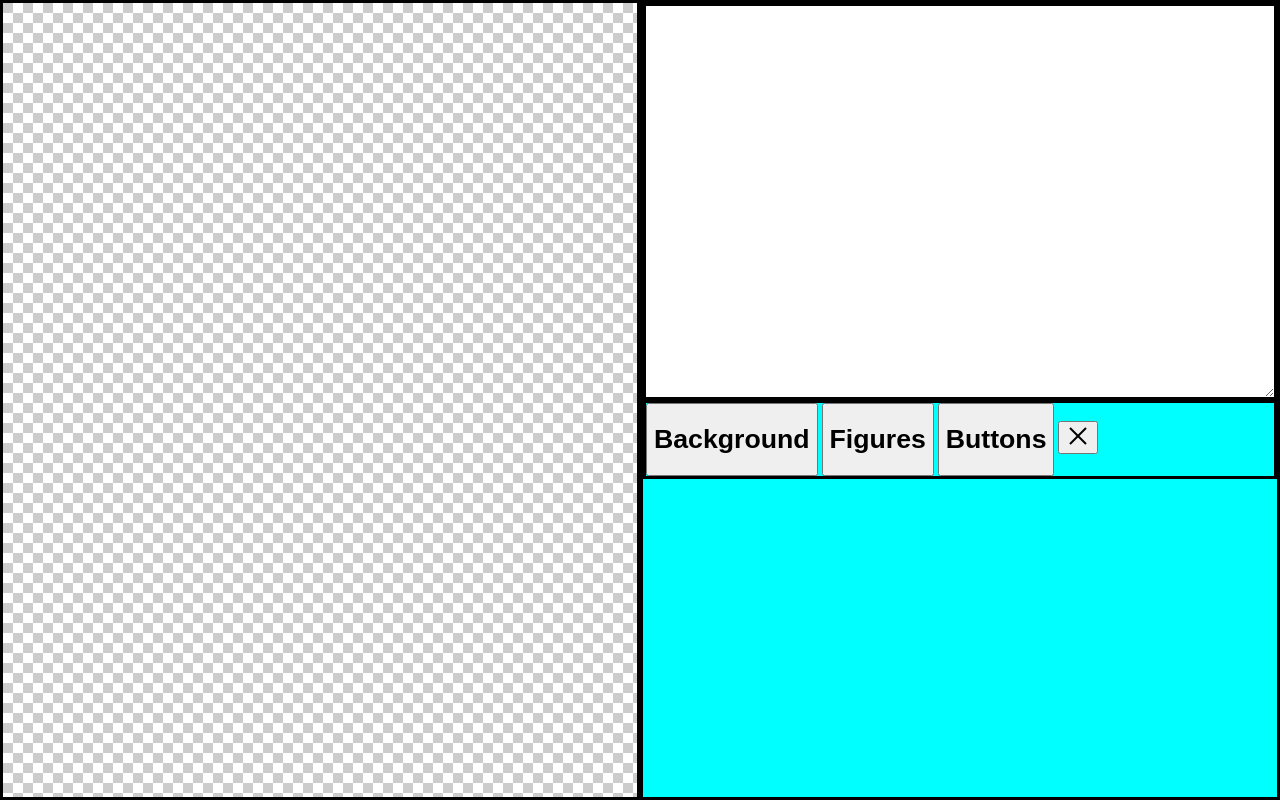
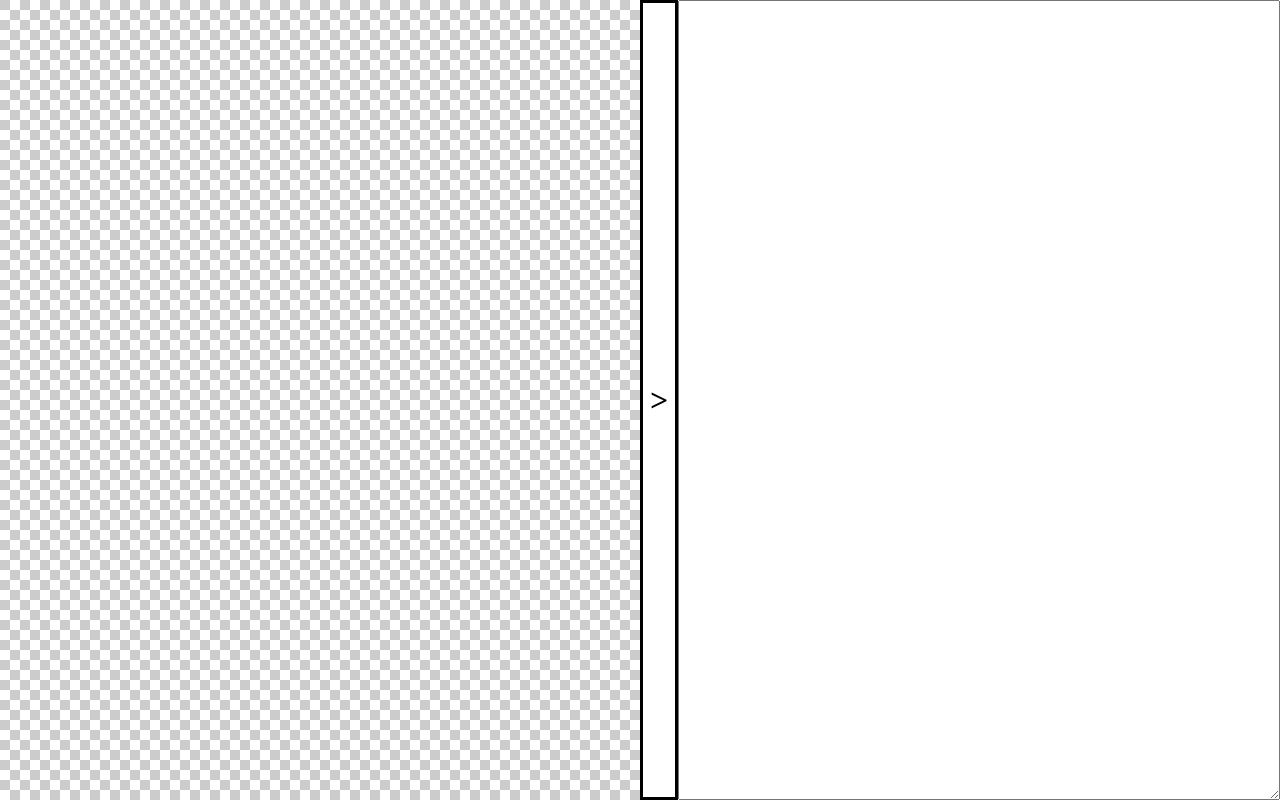
Before and after one commit to joksjdj/Scratch_skoleProsjekt, a plain HTML site: page code/codespace/iframe/iframe.html in a window 1280 px wide. Drawn offline with Linux system fonts and the light colour scheme.

Commit message:
SafeCommunictaion
Jeg lærte om message fra gpt. kombinerer jeg det med sandbox kan jeg sørge for at client ikke kan endre på noe de ikke skal. Jeg mangler en del knapper jeg har lyst på.

```diff
--- a/code/codespace/codespace.css
+++ b/code/codespace/codespace.css
@@ -1,15 +1,62 @@
-body {
-    position: absolute;
+html, body {
+    position: relative;
     border: none;
     margin: 0%;
-    width: 100%;
-    height: 100%;
+    padding: 0%;
+    width: 100vw;
+    height: 100vh;
     display: flex;
     justify-content: center;
     align-items: center;
 }
 
-iframe {
+.main {
     width: 90%;
     height: 90%;
+    position: relative;
+    border: none;
+    margin: 0%;
+    padding: 0%;
+    display: flex;
+    justify-content: center;
+    align-items: center;
+    flex-direction: column;
 }
+
+.Halfcodespace {
+    border: solid black;
+    box-sizing: border-box;
+    width: 100%;
+    height: 50%;
+    display: flex;
+    flex-direction: column;
+}
+
+textarea {
+    border: solid black;
+    box-sizing: border-box;
+    width: 100%;
+    flex: 1;
+    text-align: start;
+}
+
+.presets {
+    width: 100%;
+    height: 50%;
+    background-color: aqua;
+}
+
+.presetsHeader {
+    box-sizing: border-box;
+    border: solid black;
+}
+
+.presetsBody div {
+    border: solid black;
+    box-sizing: border-box;
+}
+
+iframe {
+    width: 100%;
+    height: 100%;
+}
--- a/code/codespace/iframe/iframe.css
+++ b/code/codespace/iframe/iframe.css
@@ -3,53 +3,52 @@ html, body {
     border: none;
     margin: 0%;
     padding: 0%;
-    width: 100vw;
-    height: 100vh;
-    display: flex;
-    justify-content: center;
-    align-items: center;
-}
-
-
-.Halfcodespace {
-    border: solid black;
-    box-sizing: border-box;
-    width: 50%;
+    width: 100%;
     height: 100%;
     display: flex;
-    flex-direction: column;
 }
 canvas {
     box-sizing: border-box;
     border: none;
     margin: 0%;
     padding: 0%;
-    width: 100%;
+    width: 50%;
     height: 100%;
+    flex: 1;
     display: block;
     background-image: url("../../../images/pngbackground.svg");
 }
 
 textarea {
+    box-sizing: border-box;
+    height: 100%;
+    width: 47%;
+    margin: 0%;
+    padding: 0%;
+    text-align: start;
+    display: block;
+}
+.textarea.removeScript {
+    display: none;
+}
+
+.removeScriptArrow {
     border: solid black;
     box-sizing: border-box;
-    width: 100%;
-    flex: 1;
-    text-align: start;
+    width: 3%;
+    display: flex;
+    align-items: center;
+    justify-content: center;
 }
 
-.presets {
-    width: 100%;
-    height: 50%;
-    background-color: aqua;
+.removeScriptArrow :last-child {
+    display: none;
 }
 
-.presetsHeader {
-    box-sizing: border-box;
-    border: solid black;
+.removeScript :first-child {
+    display: none;
 }
 
-.presetsBody div {
-    border: solid black;
-    box-sizing: border-box;
+.removeScript :last-child {
+    display: block;
 }
--- a/code/codespace/iframe/iframe.html
+++ b/code/codespace/iframe/iframe.html
@@ -8,30 +8,11 @@
     <script src="iframe.js" defer></script>
 </head>
 <body>
-    <div class="Halfcodespace">
-        <canvas></canvas>
+    <canvas id="canvas"></canvas>
+    <div class="removeScriptArrow" onclick="removeScript()">
+        <h1>&gt;</h1>
+        <h1>&lt;</h1>
     </div>
-
-    <div class="Halfcodespace">
-        <textarea name="" id=""></textarea>
-        <div class="presets">
-            <header class="presetsHeader">
-                <button>
-                    <h1>Background</h1>
-                </button>
-                <button onclick="presetPages('figures')">
-                    <h1>Figures</h1>
-                </button>
-                <button>
-                    <h1>Buttons</h1>
-                </button>
-                <button>
-                    <img src="../../../images/cross.svg" alt="">
-                </button>
-            </header>
-
-            <div id="presetsBody"></div>
-        </div>
-    </div>
+    <textarea class="textarea" name="" id=""></textarea>
 </body>
 </html>
--- a/code/codespace/iframe/iframe.js
+++ b/code/codespace/iframe/iframe.js
@@ -1,18 +1,9 @@
-{
-    function presetPages(e) {
-        const presetsBody = document.getElementById("presetsBody");
-        presetsBody.querySelectorAll("div").forEach(div => div.remove());
+function removeScript() {
+    document.querySelector(".removeScriptArrow").classList.toggle("removeScript")
+    document.querySelector(".textarea").classList.toggle("removeScript")
+}
 
-        const imageFiles = ["stickman.svg"];
-
-        imageFiles.forEach(file => {
-            const div = document.createElement("div");
-            presetsBody.appendChild(div);
-
-            const img = document.createElement("img");
-            img.src = `../../../public/images/${e}/${file}`;
-            div.appendChild(img);
-        });
-
-    }
-}
+const canvas = document.getElementById('canvas');
+canvas.addEventListener('click', e => {
+  parent.postMessage({ type: 'canvasClick', x: e.clientX, y: e.clientY }, '*');
+});
```
Also changed, not shown: code/codespace/codespace.html (+35 -1 lines), code/codespace/codespace.js (added, +71 -0 lines).
